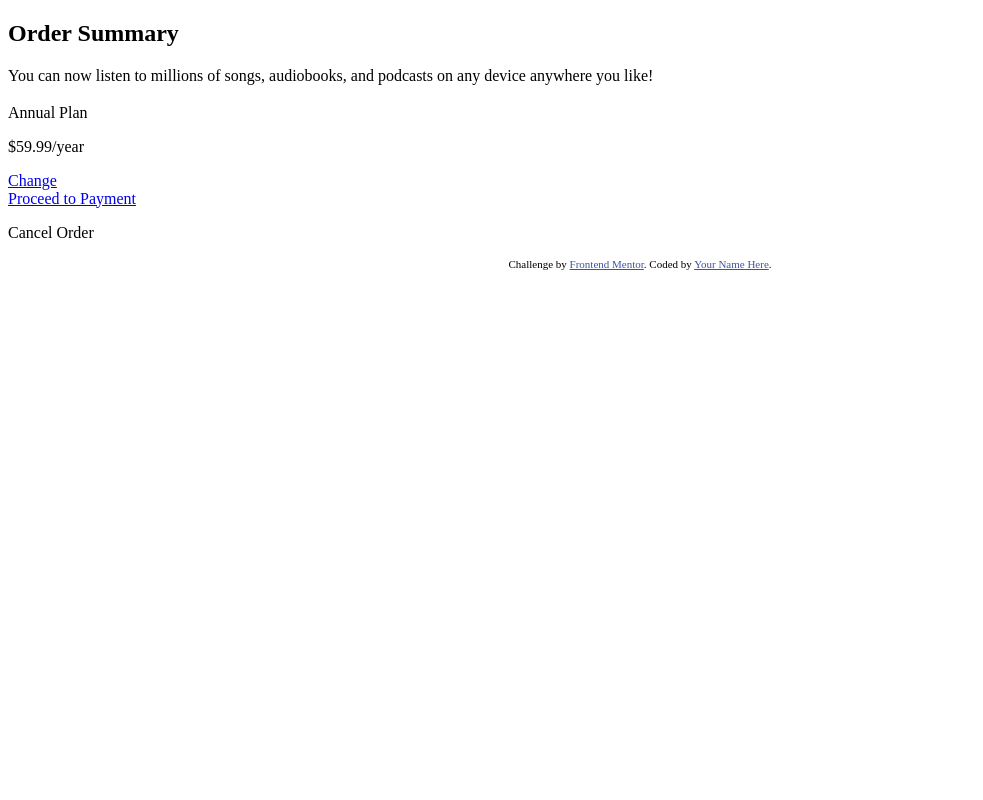
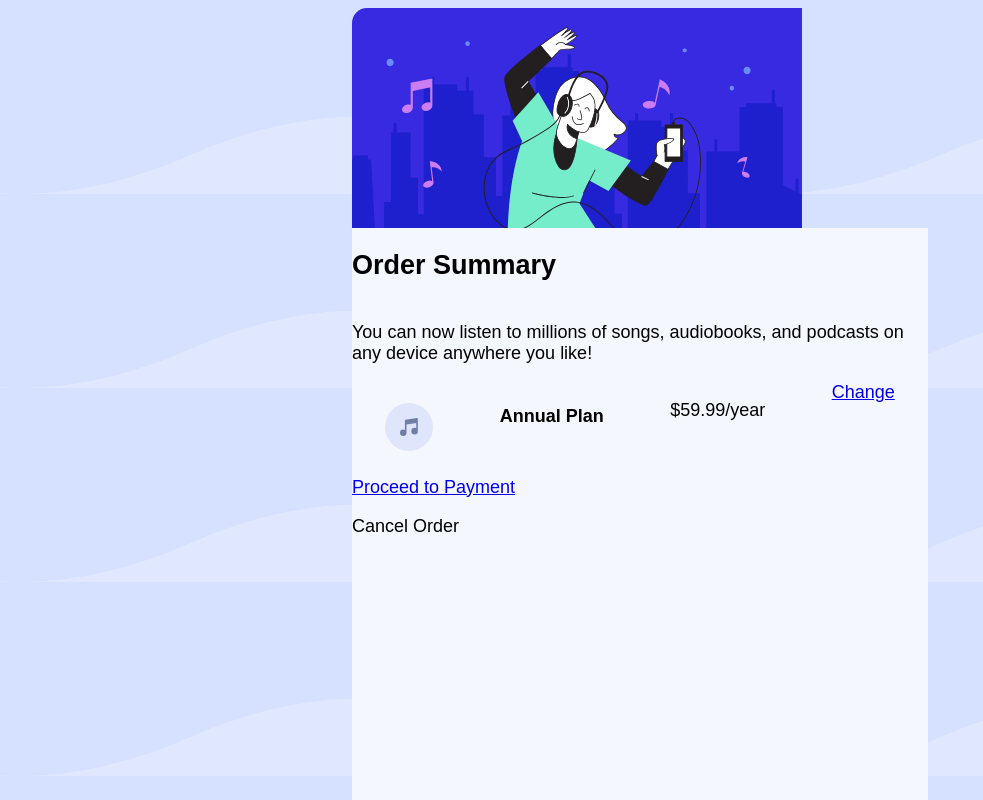
Before and after one commit to lopezolidev/Order-card, a plain HTML site: page index.html in a window 1280 px wide. Shown: the top 800 px of the page, without its empty margins (0-983 px from the left). Drawn offline with Linux system fonts and the light colour scheme.

Commit message:
seting containers

```diff
--- a/index.html
+++ b/index.html
@@ -13,7 +13,9 @@
 
   <main id="card">
 
-    <div class="image">
+    <div id="image">
+
+      <img src="images/illustration-hero.svg" alt="illustration-hero">
 
     </div>
 
@@ -35,13 +37,13 @@
 
       <div id="plan">
 
-        <h3 class="icon"></h3>
+        <h3 class="icon"> <img src="images/icon-music.svg" alt="icon-music"></h3>
 
-        <p class="annual">
+        <h4 class="annual">
 
           Annual Plan
 
-        </p>
+        </h4>
 
         <p class="cost">
           $59.99/year
@@ -58,12 +60,10 @@
 
   </main>
 
-
-
-
   <footer class="attribution">
     Challenge by <a href="https://www.frontendmentor.io?ref=challenge" target="_blank">Frontend Mentor</a>.
     Coded by <a href="#">Your Name Here</a>.
   </footer>
+
 </body>
 </html>
--- a/style.css
+++ b/style.css
@@ -14,8 +14,40 @@
 
     @import url('https://fonts.googleapis.com/css2?family=Red+Hat+Display:wght@500;700;900&display=swap');
 
+    /* --
+
     /*------------------------------MAIN STRUCTURE-----------------------------------------------*/
 
     #general {
-        background: ;
+        background: var(--Paleblue);
+        background-image: url(images/pattern-background-mobile.svg);
+        font-size: 1.125em;
+        display: flex;
+        justify-content: center;
+        align-items: center;
+        flex-direction: column;
     }
+
+    #card {
+        display: grid;
+        grid-template-rows: 220px 1fr;
+        border-radius: 15px;
+        overflow: hidden;
+        width: 45vw;
+        height: 120vh;
+        /*margin: 60px auto;*/
+    }
+
+    #wrapper {
+        display: flex;
+        flex-direction: column;
+        background: var(--Verypaleblue);
+        font-family: 'Red Hat Display', sans-serif;
+    }
+
+    #plan {
+        display: flex;
+        flex-direction: row;
+        justify-content: space-around;
+    }
+    /*----------------------------------------CONTENT--------------------------------------------------*/
```
